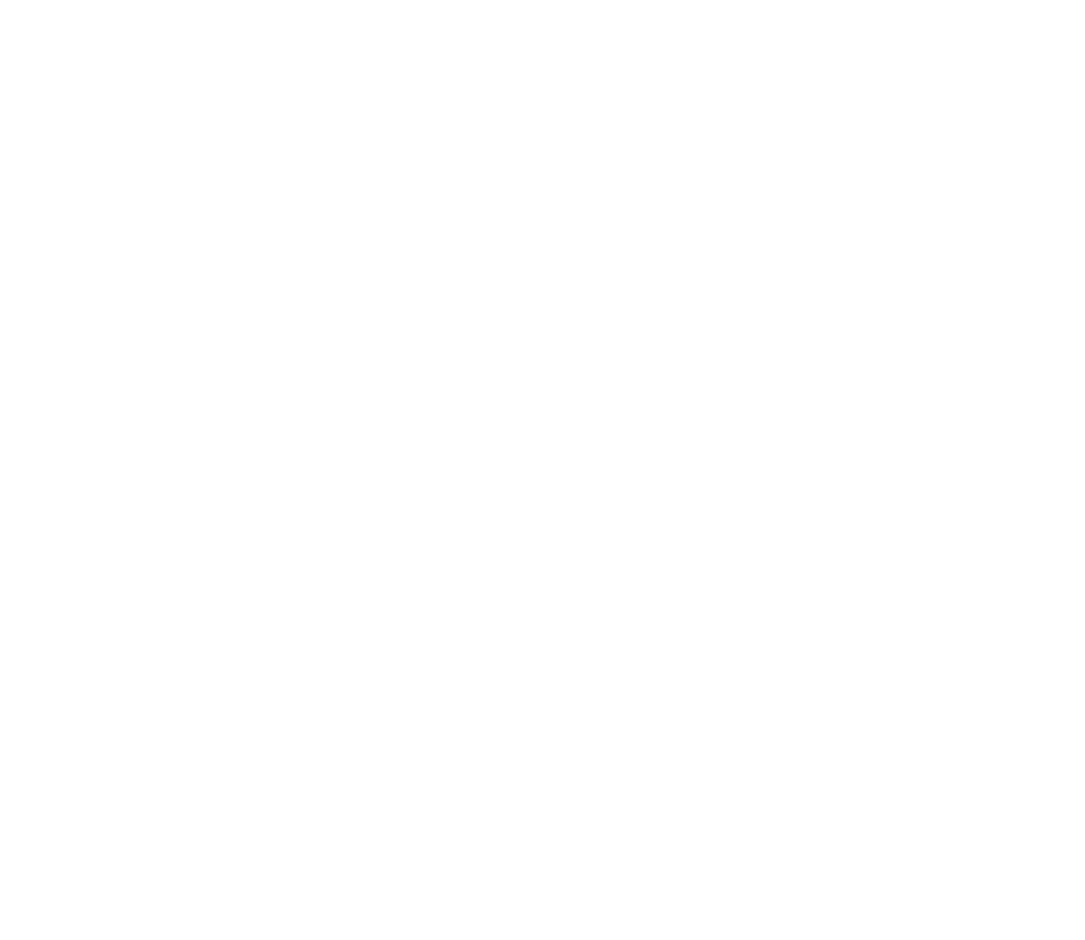
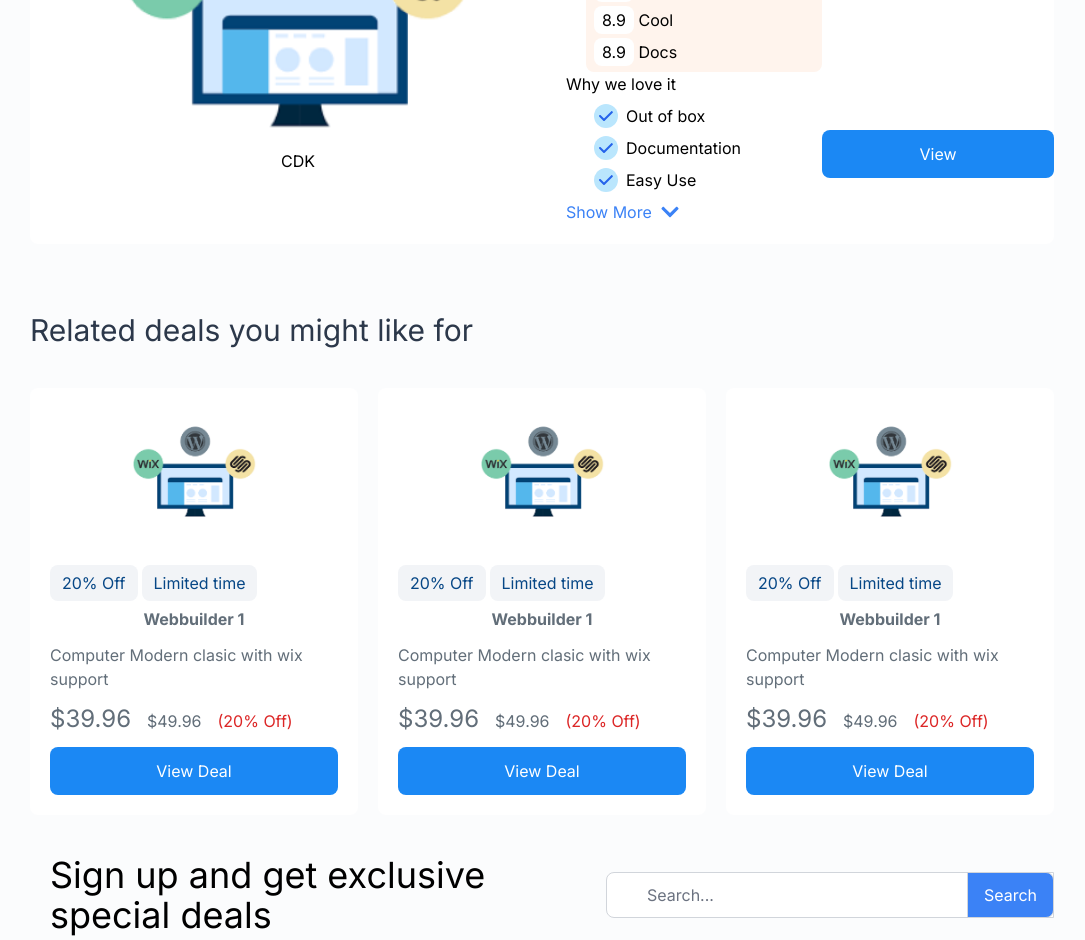
Before and after one commit to ibrahimkayum18/Radiant-Riches, a Next.js app: page / in a window 1280 px wide. Shown: the part 1860-2800 px from the top of the page, without its empty margins (98-1183 px from the left). Before the commit the page ends 1739 px from the top, so only its background shows below. Built offline with nearby package versions, Linux system fonts and the light colour scheme.

Commit message:
footer added

```diff
--- a/src/app/page.js
+++ b/src/app/page.js
@@ -2,14 +2,18 @@
 import Navbar from "@/components/ui/Navbar.js";
 import Headers from "@/components/ui/Headers.js";
 import Cards from "@/components/ui/Cards";
+import Product from "@/components/ui/Product";
+import Footer from "@/components/ui/Footer";
 export default function Home() {
   return (
-    <div className="bg-gray-100 overflow-hidden ">
+    <div className="bg-[#FBFCFD] overflow-hidden ">
       <Navbar />
-      <div className="w-full lg:w-[80%] mx-auto ">
+      <div className="w-full lg:w-[1024px] mx-auto ">
         <Headers />
         <Cards />
+        <Product />
       </div>
+      <Footer />
     </div>
   );
 }
--- a/src/components/ui/Cards.js
+++ b/src/components/ui/Cards.js
@@ -12,7 +12,7 @@
 const Cards = () => {
   return (
     <div className="mt-20 ">
-      <div className="lg:flex bg-white h-[255px] rounded-lg">
+      <div className="lg:flex bg-white pb-5 lg:pb-0 rounded-lg">
         <Container
           className="w-full lg:w-[25%] pt-12 py-5 relative"
           sx={{
@@ -51,7 +51,7 @@
             <p className="pb-1">Exceptional</p>
             <Rating name="size-small" defaultValue={5} size="small" />
           </div>
-          <div className="text-center mt-10">
+          <div className="text-center mt-5 lg:mt-16">
             <button className="py-3 btn w-[232px] rounded-lg bg-[#1B88F4] text-white">
               {" "}
               View
@@ -59,7 +59,7 @@
           </div>
         </div>
       </div>
-      <div className="lg:flex bg-white h-[255px] mt-7 rounded-lg">
+      <div className="lg:flex bg-white pb-5 lg:pb-0 mt-7 rounded-lg">
         <Container
           className="w-full lg:w-[25%] pt-12 py-5 relative"
           sx={{
@@ -92,7 +92,7 @@
             <p className="pb-1">Exceptional</p>
             <Rating name="size-small" defaultValue={4} size="small" />
           </div>
-          <div className="text-center mt-10">
+          <div className="text-center mt-5 lg:mt-16">
             <button className="py-3 btn w-[232px] rounded-lg bg-[#1B88F4] text-white">
               {" "}
               View
@@ -100,7 +100,7 @@
           </div>
         </div>
       </div>
-      <div className="lg:flex bg-white h-[255px] mt-7 rounded-lg">
+      <div className="lg:flex bg-white pb-5 lg:pb-0 mt-7 rounded-lg">
         <Container
           className="w-full lg:w-[25%] pt-12 py-5 relative"
           sx={{
@@ -133,7 +133,7 @@
             <p className="pb-1">Exceptional</p>
             <Rating name="size-small" defaultValue={4} size="small" />
           </div>
-          <div className="text-center mt-10">
+          <div className="text-center mt-5  lg:mt-16">
             <button className="py-3 btn w-[232px] rounded-lg bg-[#1B88F4] text-white">
               {" "}
               View
@@ -141,7 +141,7 @@
           </div>
         </div>
       </div>
-      <div className="lg:flex bg-white mt-7 rounded-lg">
+      <div className="lg:flex bg-white my-7 pb-5 lg:pb-0 rounded-lg">
         <Container
           className="w-full lg:w-[25%] pt-12 py-5 relative"
           sx={{
@@ -169,9 +169,9 @@
           </div>
           <p>Why we love it</p>
           <div className=" px-2 py-2 space-y-2 rounded-lg ml-5">
-            <p><span className="w-4 h-4 bg-sky-200 rounded-full"><FaCheck /></span> Documentation</p>
-            <p><span className="w-4 h-4 bg-sky-200 rounded-full"><FaCheck /></span> Easy Use</p>
-            <p><span className="w-4 h-4 bg-sky-200 rounded-full"><FaCheck /></span> Out of box</p>
+            <p className="flex item-center gap-2"><span ><FaCheck className="text-blue-600 w-6 h-6 bg-sky-200 rounded-full p-1"/></span> Out of box</p>
+            <p className="flex item-center gap-2"><span ><FaCheck className="text-blue-600 w-6 h-6 bg-sky-200 rounded-full p-1"/></span> Documentation</p>
+            <p className="flex item-center gap-2"><span ><FaCheck className="text-blue-600 w-6 h-6 bg-sky-200 rounded-full p-1"/></span> Easy Use</p>
           </div>
           <p className="flex items-center gap-2 text-blue-500">
             Show More <FaChevronDown className="text-xl" />
@@ -183,7 +183,7 @@
             <p className="pb-1">Exceptional</p>
             <Rating name="size-small" defaultValue={4} size="small" />
           </div>
-          <div className="text-center mt-10">
+          <div className="text-center mt-5 lg:mt-52">
             <button className="py-3 btn w-[232px] rounded-lg bg-[#1B88F4] text-white">
               {" "}
               View
--- /dev/null
+++ b/src/components/ui/Footer.js
@@ -0,0 +1,32 @@
+import { FaChevronDown } from "react-icons/fa";
+
+const Footer = () => {
+  return (
+    <div className="bg-[#212731] text-white pt-16 px-5 lg:px-0 lg:min-h-[452px]">
+      <div className=" lg:w-[1024px] mx-auto flex">
+        <div className="space-y-4 w-1/2 lg:w-2/5">
+          <p className=" text-xl">CATEGORIES</p>
+          <p>Web Builder</p>
+          <p>Hosting</p>
+          <p>Data Center</p>
+          <p>Robotic-Automation</p>
+        </div>
+        <div className="md:flex justify-between items-center w-1/2 lg:w-3/5">
+          <div className="space-y-4">
+            <p className=" text-xl">CONTACT</p>
+            <p>Contact</p>
+            <p>Privacy Policy</p>
+            <p>Terms Of Service</p>
+            <p>Categories</p>
+            <p>About</p>
+          </div>
+          <p className="flex items-center gap-2 pt-5 lg:pt-0">
+            United States <FaChevronDown className="text-xl" />
+          </p>
+        </div>
+      </div>
+    </div>
+  );
+};
+
+export default Footer;
--- /dev/null
+++ b/src/components/ui/Product.js
@@ -0,0 +1,134 @@
+import img from "@/assets/cart.PNG";
+import { Container } from "@mui/material";
+import Image from "next/image";
+const Product = () => {
+  return (
+    <div className="">
+      <h1 className="text-3xl py-10 text-[#2C384A] px-5 lg:px-0 text-center lg:text-left">
+        Related deals you might like for
+      </h1>
+      <div className="grid grid-cols-1 md:grid-cols-2 lg:grid-cols-3 gap-5">
+        <div className="bg-white rounded-lg p-5 text-[#626E79] lg:min-h-[425px]">
+          <Container
+            className="pb-12 pt-3"
+            sx={{
+              "& img": {
+                width: "141px",
+                margin: "auto",
+                height: "103px",
+              },
+            }}
+          >
+            <Image src={img} width={500} height={500} alt="" />
+          </Container>
+          <div className="">
+            <p>
+              <span className="text-[#074786] py-2 px-3 bg-[#F2F4F7] rounded-lg mr-1">
+                20% Off
+              </span>
+              <span className="text-[#074786] py-2 px-3 bg-[#F2F4F7] rounded-lg">
+                Limited time
+              </span>
+            </p>
+            <p className="font-bold text-center py-3">Webbuilder 1</p>
+            <p>Computer Modern clasic with wix support</p>
+            <div className="py-3">
+              <span className="text-2xl pr-4">$39.96</span>
+              <span className="pr-4">$49.96</span>
+              <span className="text-red-600">(20% Off)</span>
+            </div>
+            <button className="py-3 btn w-full rounded-lg bg-[#1B88F4] text-white">
+              View Deal
+            </button>
+          </div>
+        </div>
+        <div className="bg-white rounded-lg p-5 text-[#626E79] lg:min-h-[425px]">
+          <Container
+            className="pb-12 pt-3"
+            sx={{
+              "& img": {
+                width: "141px",
+                margin: "auto",
+                height: "103px",
+              },
+            }}
+          >
+            <Image src={img} width={500} height={500} alt="" />
+          </Container>
+          <div className="">
+            <p>
+              <span className="text-[#074786] py-2 px-3 bg-[#F2F4F7] rounded-lg mr-1">
+                20% Off
+              </span>
+              <span className="text-[#074786] py-2 px-3 bg-[#F2F4F7] rounded-lg">
+                Limited time
+              </span>
+            </p>
+            <p className="font-bold text-center py-3">Webbuilder 1</p>
+            <p>Computer Modern clasic with wix support</p>
+            <div className="py-3">
+              <span className="text-2xl pr-4">$39.96</span>
+              <span className="pr-4">$49.96</span>
+              <span className="text-red-600">(20% Off)</span>
+            </div>
+            <button className="py-3 btn w-full rounded-lg bg-[#1B88F4] text-white">
+              View Deal
+            </button>
+          </div>
+        </div>
+        <div className="bg-white rounded-lg p-5 text-[#626E79] lg:min-h-[425px]">
+          <Container
+            className="pb-12 pt-3"
+            sx={{
+              "& img": {
+                width: "141px",
+                margin: "auto",
+                height: "103px",
+              },
+            }}
+          >
+            <Image src={img} width={500} height={500} alt="" />
+          </Container>
+          <div className="">
+            <p>
+              <span className="text-[#074786] py-2 px-3 bg-[#F2F4F7] rounded-lg mr-1">
+                20% Off
+              </span>
+              <span className="text-[#074786] py-2 px-3 bg-[#F2F4F7] rounded-lg">
+                Limited time
+              </span>
+            </p>
+            <p className="font-bold text-center py-3">Webbuilder 1</p>
+            <p>Computer Modern clasic with wix support</p>
+            <div className="py-3">
+              <span className="text-2xl pr-4">$39.96</span>
+              <span className="pr-4">$49.96</span>
+              <span className="text-red-600">(20% Off)</span>
+            </div>
+            <button className="py-3 btn w-full rounded-lg bg-[#1B88F4] text-white">
+              View Deal
+            </button>
+          </div>
+        </div>
+      </div>
+      <div className="flex items-center my-10">
+        <h1 className="text-4xl px-5">Sign up and get exclusive special deals</h1>
+        <div className="relative w-full max-w-md mx-auto">
+          <input
+            type="text"
+            className="block w-full pl-10 pr-12 py-3 border border-gray-300 rounded-l-lg leading-5 bg-white placeholder-gray-500 focus:outline-none focus:placeholder-gray-400 focus:border-blue-300 focus:ring focus:ring-blue-200 focus:ring-opacity-50"
+            placeholder="Search..."
+          />
+          <button
+            type="submit"
+            className="absolute inset-y-0 right-0 px-4 py-2 border border-gray-300 rounded-r-lg bg-blue-500 text-white hover:bg-blue-600 focus:outline-none focus:border-blue-700 focus:ring focus:ring-blue-200 focus:ring-opacity-50"
+          >
+            Search
+          </button>
+        </div>
+      </div>
+    </div>
+  );
+};
+
+export default Product;
```
Also changed, not shown: src/components/ui/Navbar.js (+16 -6 lines).
